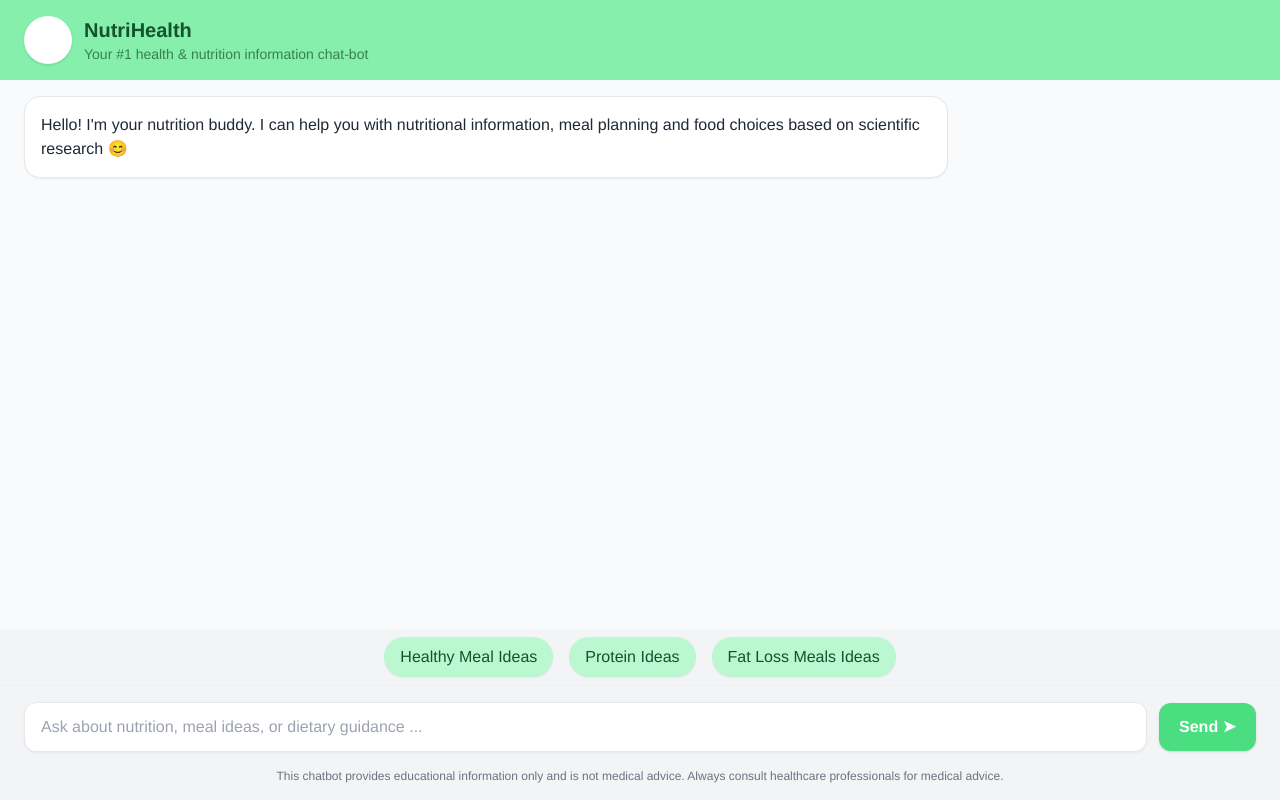
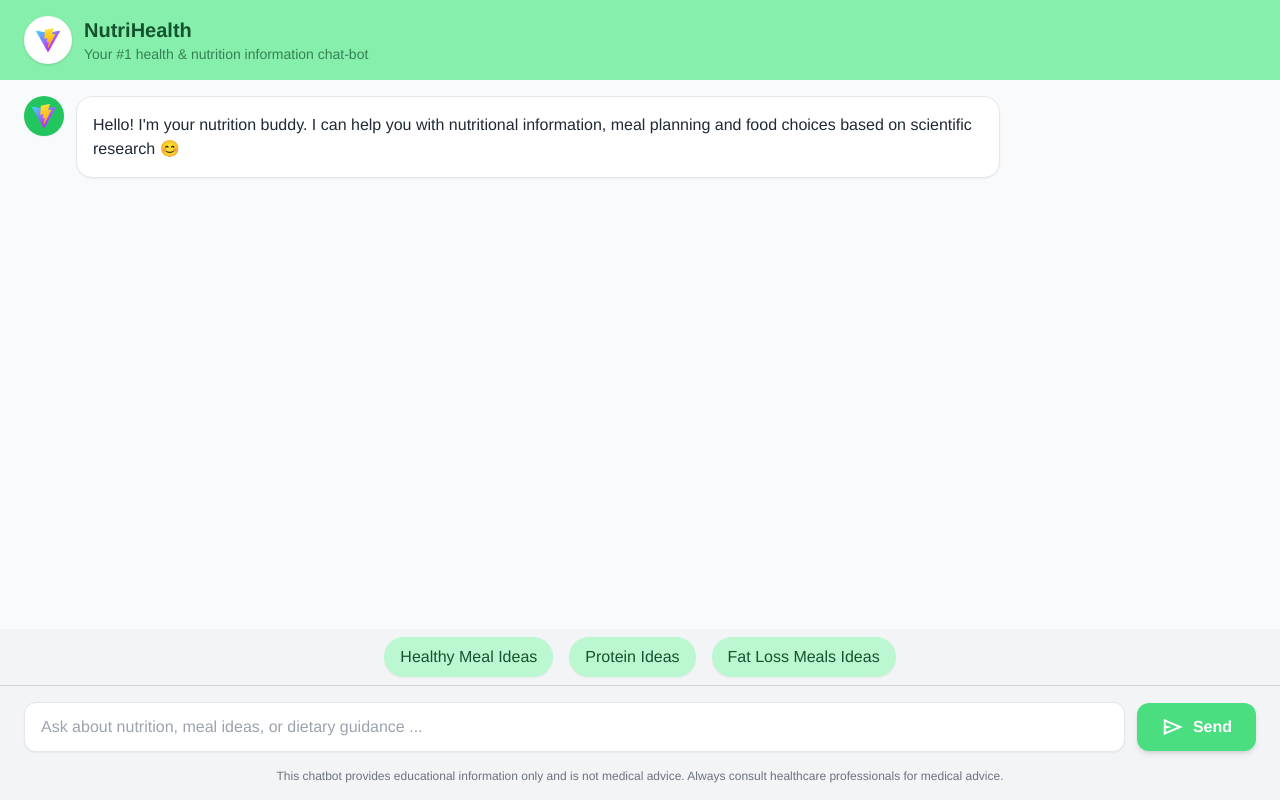
Before and after one commit to pohyeewpy/ARPS-SIM-UOLHackathon, a React (Vite) app in the folder ARPS-project/: page / in a window 1280 px wide. Built offline with nearby package versions, Linux system fonts and the light colour scheme.

Commit message:
Added icons to logo, bot and user. Updated Send button logo.

```diff
--- a/ARPS-project/src/App.jsx
+++ b/ARPS-project/src/App.jsx
@@ -2,7 +2,7 @@ import { useState, useEffect } from "react";
 
 export default function App() {
 
-    // Icons
+    // Icons font
     useEffect(() => {
         const link = document.createElement("link");
         link.href = "https://fonts.googleapis.com/css2?family=Material+Symbols+Outlined:opsz,wght,FILL,GRAD@20..48,100..700,0..1,-50..200";
@@ -22,12 +22,13 @@ export default function App() {
     const sendMessage = () => {
         if (!input.trim()) return;
 
-        // add user message
+        // Add user message
         setMessages((prev) => [...prev, { role: "user", text: input }]);
 
         setInput("");
 
-        // placeholder bot reply
+
+        // Placeholder bot reply
         setTimeout(() => {
             setMessages((prev) => [
                 ...prev,
@@ -39,11 +40,15 @@ export default function App() {
     return (
         <div className="w-full h-screen bg-gray-100 flex flex-col">
 
-            {/* HEADER */}
+            {/* Header */}
             <div className="bg-green-300 h-20 px-6 flex items-center gap-3 shadow-sm">
                 {/* Logo */}
                 <div className="w-12 h-12 bg-white rounded-full flex items-center justify-center shadow">
-                    <span className="text-green-700 font-bold text-xl"></span>
+                    <img
+                        src="/vite.svg"
+                        alt="User"
+                        className="w-6 h-6 object-contain"
+                    />
                 </div>
 
                 {/* Title */}
@@ -55,10 +60,24 @@ export default function App() {
                 </div>
             </div>
 
-            {/* CHAT AREA */}
+            {/* Chatbox Area */}
             <div className="flex-1 overflow-y-auto px-6 py-4 bg-gray-50">
                 {messages.map((msg, index) => (
-                    <div key={index} className={`flex mb-4 ${msg.role === "user" ? "justify-end" : "justify-start"}`}>
+                    <div key={index} className={`flex mb-4 gap-3 ${msg.role === "user" ? "justify-end" : "justify-start"}`}>
+
+                        {/* Icon */}
+                        {/* Bot left icon alignment and image link */}
+                        {msg.role === "bot" && (
+                            <div className="w-10 h-10 rounded-full flex items-center justify-center shadow-sm flex-shrink-0 bg-green-500">
+                                <img
+                                    src="/vite.svg"
+                                    alt="Bot"
+                                    className="w-6 h-6 object-contain"
+                                />
+                            </div>
+                        )}
+
+                        {/* Message box */}
                         <div
                             className={`max-w-[75%] p-4 rounded-2xl shadow-sm ${
                                 msg.role === "bot"
@@ -68,11 +87,24 @@ export default function App() {
                         >
                             {msg.text}
                         </div>
+
+
+                        {/* User right icon alignment and image link */}
+                        {msg.role === "user" && (
+                            <div className="w-10 h-10 rounded-full flex items-center justify-center shadow-sm flex-shrink-0 bg-green-700">
+                                <img
+                                    src="/vite.svg"
+                                    alt="User"
+                                    className="w-6 h-6 object-contain"
+                                />
+                            </div>
+                        )}
+
                     </div>
                 ))}
             </div>
 
-            {/* QUICK ACTION BUTTONS */}
+            {/* Quick Action Box */}
             <div className="px-6 py-2 flex gap-4 justify-center flex-wrap">
                 <button className="flex items-center gap-2 bg-green-200 px-4 py-2 rounded-full text-green-900 shadow-sm hover:bg-green-300">
                     Healthy Meal Ideas
@@ -87,9 +119,9 @@ export default function App() {
                 </button>
             </div>
 
-            <hr className="opacity-40" />
+            <hr className="border-gray-300" />
 
-            {/* INPUT BAR */}
+            {/* Input bar */}
             <div className="px-6 py-4 flex items-center gap-3">
                 <input
                     className="flex-1 px-4 py-3 bg-white border rounded-xl shadow-sm focus:outline-green-600"
@@ -101,13 +133,14 @@ export default function App() {
 
                 <button
                     onClick={sendMessage}
-                    className="bg-green-400 hover:bg-green-500 px-5 py-3 text-white rounded-xl font-semibold shadow"
+                    className="bg-green-400 hover:bg-green-500 px-6 py-3 text-white rounded-xl font-semibold shadow-md transition-colors flex items-center gap-2"
                 >
-                    Send ➤
+                    <span className="material-symbols-outlined">send</span>
+                    Send
                 </button>
             </div>
 
-            {/* DISCLAIMER */}
+            {/* Disclaimer */}
             <p className="text-center text-gray-500 text-xs px-6 pb-4">
                 This chatbot provides educational information only and is not medical advice.
                 Always consult healthcare professionals for medical advice.
```
Also changed, not shown: 1 other file (tests, documents, lock files or other folders).
